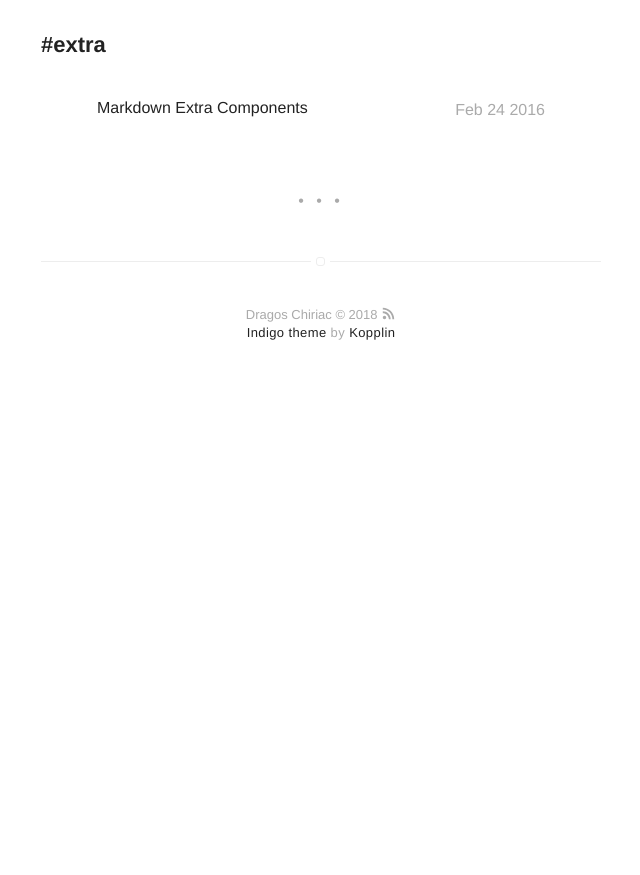
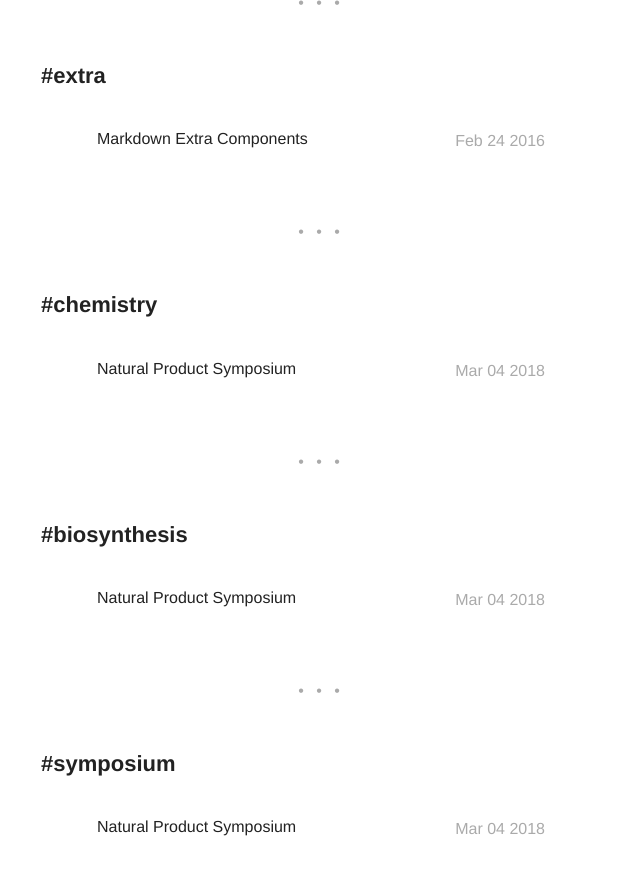
Before and after one commit to dragoschiriac/dragoschiriac.github.io, a Jekyll site: the page built from tags.html, in a window 1280 px wide and 900 px high, scrolled down 1652 px. Shown: the top 875 px of the window, without its empty margins (319-959 px from the left). Built offline with Jekyll 4.4.1, drawn with Linux system fonts in a browser that asks for light colours; emoji names are drawn with the system emoji font; before the commit the page ends 2057 px from its top, so only the background shows below that; part of the change alters nothing that is shown; some of the changed text lies outside the part shown.

```diff
--- a/_config.yml
+++ b/_config.yml
@@ -53,12 +53,12 @@ github: dragoschiriac
 email: d.s.chiriac@gmail.com
 
 authors:
-    johndoe:
+    dschiriac:
         name: Dragos Chiriac
-        bio: A Man who travels the world eating noodles
+        bio: Just trying to be your above average graduate student
         external-image: false
         picture: assets/images/profile.jpg
-        twitter: johndoe
+        twitter: DSChiriac
 
 # do you want a larger site? change the option below
 # options: [normal, large] | default: normal
--- /dev/null
+++ b/_posts/2018-3-4-GLS-on-Natural-Products.markdown
@@ -0,0 +1,22 @@
+---
+title: "Natural Product Symposium"
+layout: post
+date: 2018-3-4 22:00
+image: /assets/images/markdown.jpg
+headerImage: false
+tag:
+- chemistry
+- biosynthesis
+- symposium
+category: blog
+author: dschiriac
+description: Markdown summary with different options
+# jemoji: '<img class="emoji" title=":ramen:" alt=":ramen:" src="https://assets.github.com/images/icons/emoji/unicode/1f35c.png" height="20" width="20" align="absmiddle">'
+---
+
+## Summary:
+
+To kick off my blog I am going to be talking a little bit about the natural product symposium the Ross
+and Zechel labs are putting together.
+
+## Great Lakes Symposium
```
Also changed, not shown: assets/images/profile.jpg.
